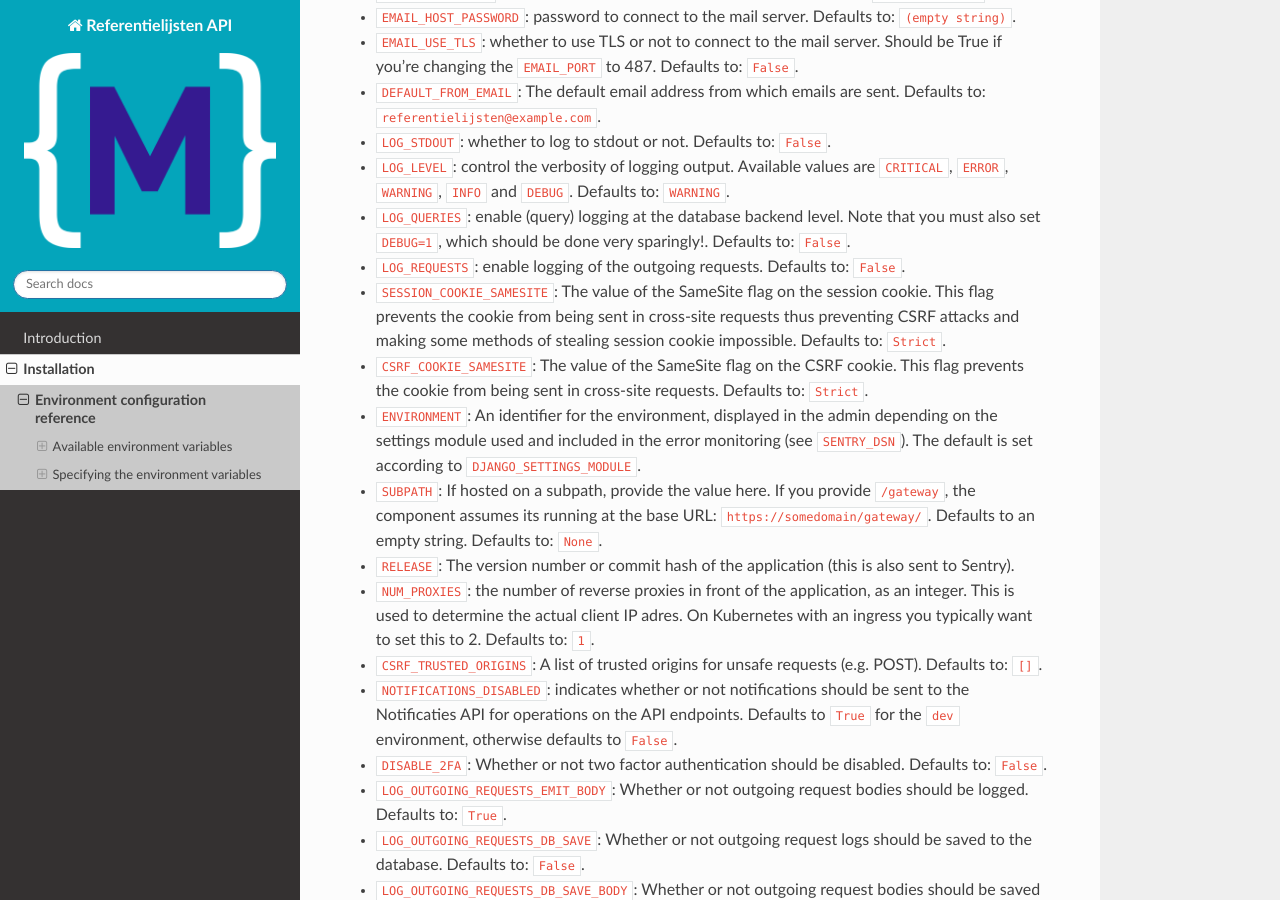
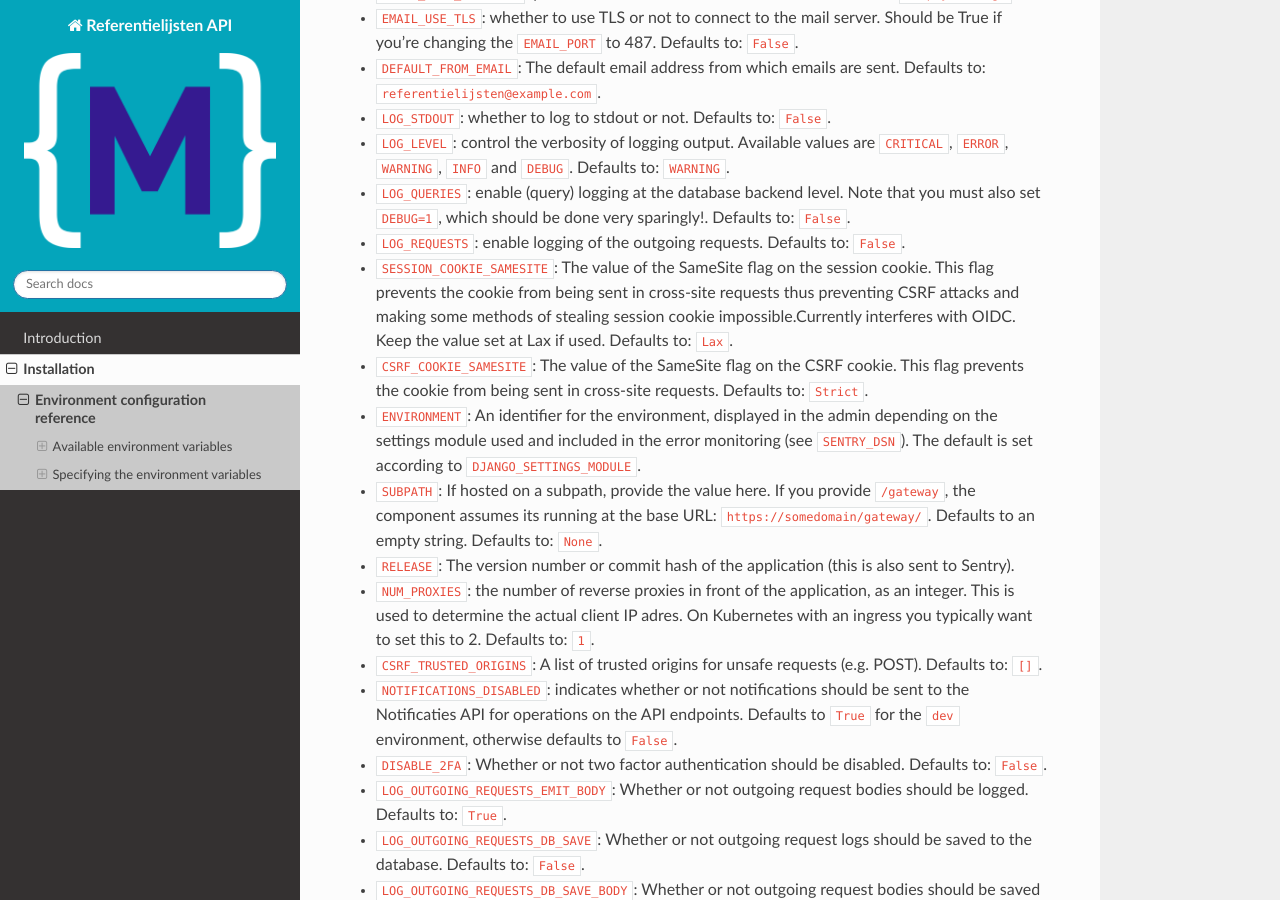
Before and after one commit to maykinmedia/referentielijsten, a Sphinx documentation site: the page built from docs/installation/config.rst, in a window 1280 px wide and 900 px high, scrolled down 2121 px. Built offline with Sphinx 7.4.7 and the Read the Docs theme 2.0.0, drawn with Linux system fonts in a browser that asks for light colours; some of the changed text lies outside the part shown.

```diff
--- a/docs/installation/config.rst
+++ b/docs/installation/config.rst
@@ -80,7 +80,7 @@ Optional
 * ``LOG_LEVEL``: control the verbosity of logging output. Available values are ``CRITICAL``, ``ERROR``, ``WARNING``, ``INFO`` and ``DEBUG``. Defaults to: ``WARNING``.
 * ``LOG_QUERIES``: enable (query) logging at the database backend level. Note that you must also set ``DEBUG=1``, which should be done very sparingly!. Defaults to: ``False``.
 * ``LOG_REQUESTS``: enable logging of the outgoing requests. Defaults to: ``False``.
-* ``SESSION_COOKIE_SAMESITE``: The value of the SameSite flag on the session cookie. This flag prevents the cookie from being sent in cross-site requests thus preventing CSRF attacks and making some methods of stealing session cookie impossible. Defaults to: ``Strict``.
+* ``SESSION_COOKIE_SAMESITE``: The value of the SameSite flag on the session cookie. This flag prevents the cookie from being sent in cross-site requests thus preventing CSRF attacks and making some methods of stealing session cookie impossible.Currently interferes with OIDC. Keep the value set at Lax if used. Defaults to: ``Lax``.
 * ``CSRF_COOKIE_SAMESITE``: The value of the SameSite flag on the CSRF cookie. This flag prevents the cookie from being sent in cross-site requests. Defaults to: ``Strict``.
 * ``ENVIRONMENT``: An identifier for the environment, displayed in the admin depending on the settings module used and included in the error monitoring (see ``SENTRY_DSN``). The default is set according to ``DJANGO_SETTINGS_MODULE``.
 * ``SUBPATH``: If hosted on a subpath, provide the value here. If you provide ``/gateway``, the component assumes its running at the base URL: ``https://somedomain/gateway/``. Defaults to an empty string. Defaults to: ``None``.
```
Also changed, not shown: other parts of docs/installation/config.rst (+1 -1 lines), 4 other files.
